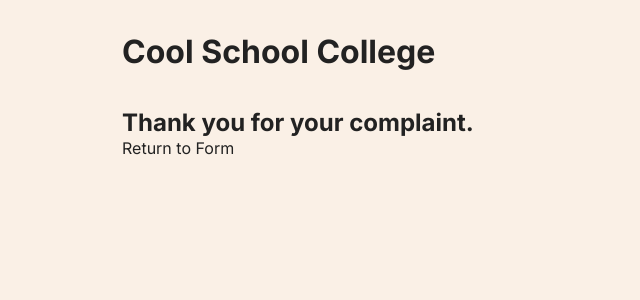
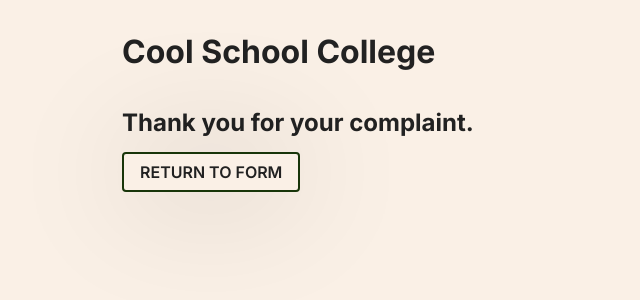
Before and after one commit to vincentpchevalier/server-actions-form, a Next.js app: page /thanks in a window 1280 px wide. Shown: the top 300 px of the page, without its empty margins (0-640 px from the left). Built offline with nearby package versions, Linux system fonts and the light colour scheme.

Commit message:
style thank you page

```diff
--- a/app/thanks/page.js
+++ b/app/thanks/page.js
@@ -10,7 +10,7 @@ function Page() {
 	const name = useSearchParams().get('name');
 
 	return (
-		<div>
+		<main className={styles.main}>
 			<h2>
 				Thank you <span className={styles.name}>{name}</span> for your
 				complaint.
@@ -18,8 +18,10 @@ function Page() {
 				complaints. */}
 			</h2>
 
-			<Link href="/">Return to Form</Link>
-		</div>
+			<Link className={styles.button} href="/">
+				Return to Form
+			</Link>
+		</main>
 	);
 }
 export default Page;
```
